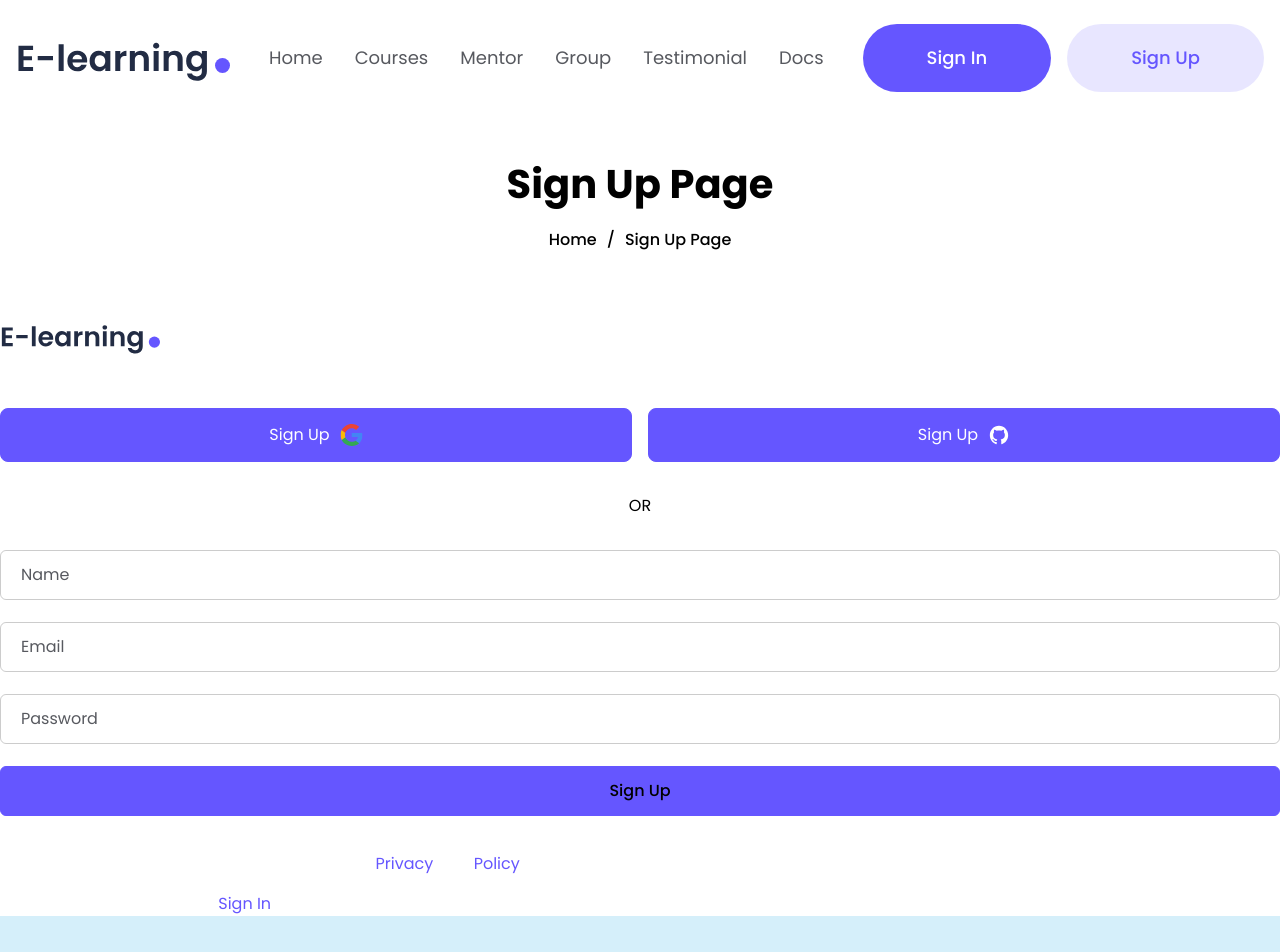
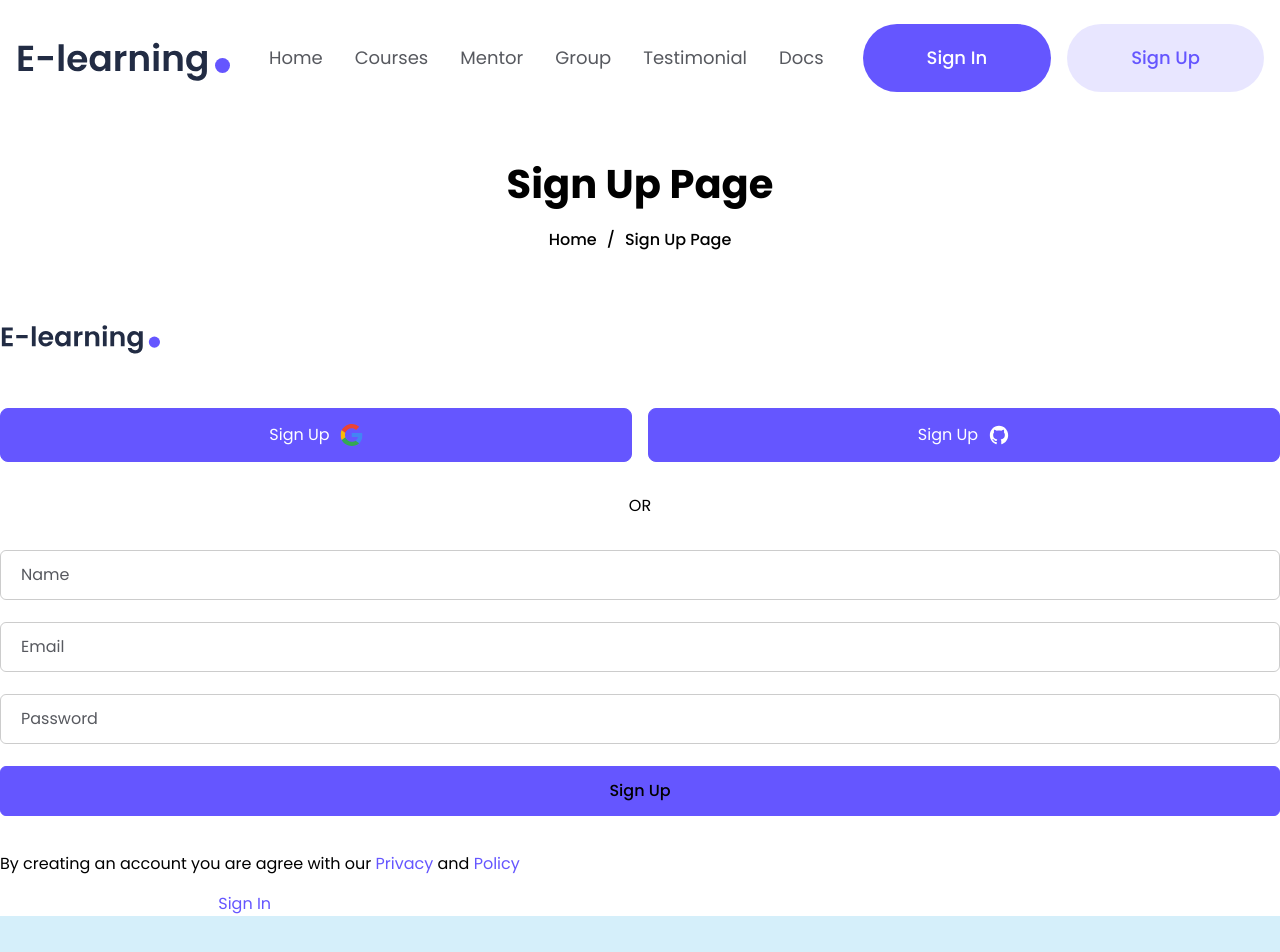
Before and after one commit to themewagon/E-learning, a Next.js app: page /signup in a window 1280 px wide. Shown: the top 952 px of the page. Built offline with nearby package versions, Linux system fonts and the light colour scheme.

Commit message:
signup form updated

```diff
--- a/src/components/Auth/SignUp/index.tsx
+++ b/src/components/Auth/SignUp/index.tsx
@@ -89,13 +89,13 @@ const SignUp = () => {
         </div>
       </form>
 
-      <p className="text-body-secondary mb-4 text-white text-base">
+      <p className="text-body-secondary mb-4 text-dark text-base">
         By creating an account you are agree with our{" "}
-        <a href="#" className="text-primary hover:underline">
+        <a className="text-primary hover:underline">
           Privacy
         </a>{" "}
         and{" "}
-        <a href="#" className="text-primary hover:underline">
+        <a className="text-primary hover:underline">
           Policy
         </a>
       </p>
```
